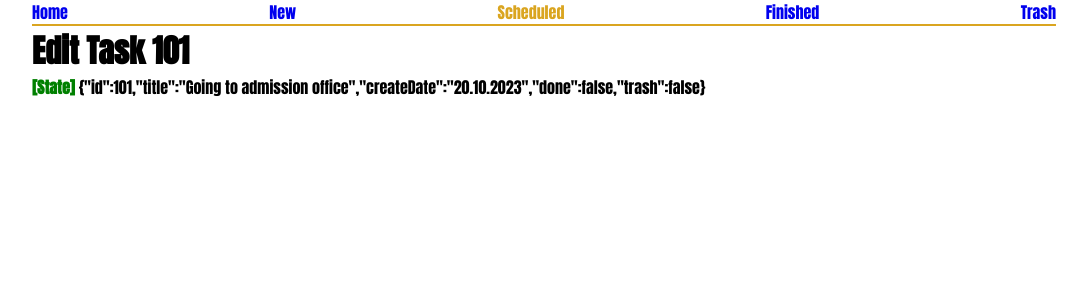
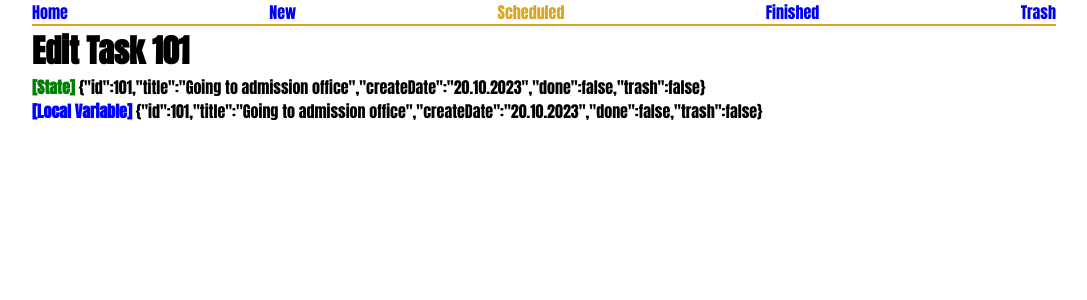
Before and after one commit to mbabarali/FA24-ReactJS-ToDoApp, a React (Create React App) app: page /user/scheduled-tasks/101 in a window 1280 px wide. Shown: the top 300 px of the page, without its empty margins (96-1183 px from the left). Built offline with nearby package versions, Linux system fonts and the light colour scheme.

Commit message:
Synchronous Side effects, infinite loop of render, and [Do] useState() Hook
Synchronous side effects and [Do] useStatet()/useReducer Hooks

```diff
--- a/src/components/Edit.jsx
+++ b/src/components/Edit.jsx
@@ -1,11 +1,21 @@
 import { useContext, useState } from "react";
-import { useEffect } from "react";
+// import { useEffect } from "react";
 import TaskListContext from "../store/taskList-context";
 
 // Functional Component
 function Edit({ id }) {
   const ctx = useContext(TaskListContext);
-  const [taskToEdit, setTaskToEdit] = useState({});
+
+  // [BETTER SOLUTION with Conditional rendering mechanism]
+  //  - Conditional rendering with state for synchronous code
+  //  - Synchronous side effect (useState or useReducer)
+  // ---- [SOLUTION-PROBLEM-ILR] ------------------------------
+  //     *  Conditional rendering mechanism
+  //     *  useEffect Hook
+  // ---------------------------------------------------------
+  const task = getTaskById(id);
+  // Passing reference, disregards mutability
+  const [taskToEdit, setTaskToEdit] = useState(task); // Now we can call setTaskToEdit function in asynchronous code such as event handlers without creating infinite renders
 
   function getTaskById(id) {
     let foundElements = ctx.taskList.filter((obj) => {
@@ -20,7 +30,7 @@ function Edit({ id }) {
   // // task && setTaskToEdit(task); // Passing reference, disregards immutability
   // task && setTaskToEdit({ ...task }); // Regards immutability
 
-  // [(Not a) SOLUTION with useEffect for synchronous code]
+  // [BAD SOLUTION with useEffect for synchronous code]
   // ---- [SOLUTION-PROBLEM-ILR] ------------------------------
   //     *  Conditional rendering mechanism
   //     *  useEffect Hook
@@ -33,16 +43,15 @@ function Edit({ id }) {
    * [REACT.DEV] Avoid resetting state on prop change in an Effect
    * [REACT.DEV] Avoid: Adjusting state on prop change in an Effect
    */
-  // useEffect(effect function, dependencies);
-
-  useEffect(() => {
-    // Synchronous side effect
-    console.log("  useEffect(() => {})");
-    const task = getTaskById(id);
-    // task && setTaskToEdit(task); // Passing reference, disregards immutability
-    task && setTaskToEdit({ ...task }); // Regards immutability
-  }, []); // With empty dependency array [Single execution]
-  // }); // Without dependency array [Infinite loop of rendering]
+  // // useEffect(effect function, dependencies);
+  // useEffect(() => {
+  //   // Synchronous side effect
+  //   console.log("  useEffect(() => {})");
+  //   const task = getTaskById(id);
+  //   // task && setTaskToEdit(task); // Passing reference, disregards mutability
+  //   task && setTaskToEdit({ ...task }); // Regards mutability
+  // }, []); // With empty dependency array [Single execution]
+  // // }); // Without dependency array [Infinite loop of rendering]
 
   console.log("function Edit({ id })");
 
@@ -56,9 +65,9 @@ function Edit({ id }) {
       </div>
 
       <div>
-        {/* <strong style={{ color: "blue" }}>[Local Variable] </strong> */}
+        <strong style={{ color: "blue" }}>[Local Variable] </strong>
         {/* {task ? Object.values(task) : undefined} */}
-        {/* {task ? JSON.stringify(task) : undefined} */}
+        {task ? JSON.stringify(task) : undefined}
       </div>
     </>
   );
```
